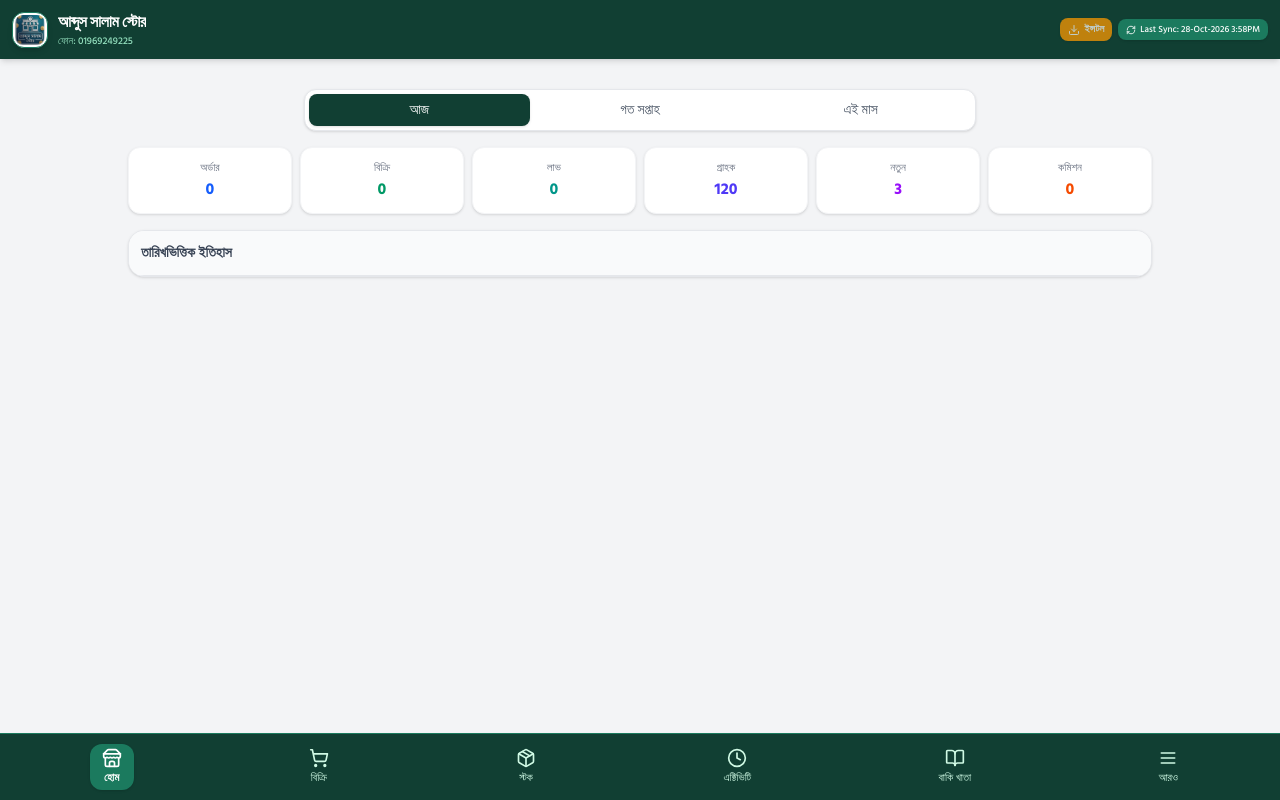
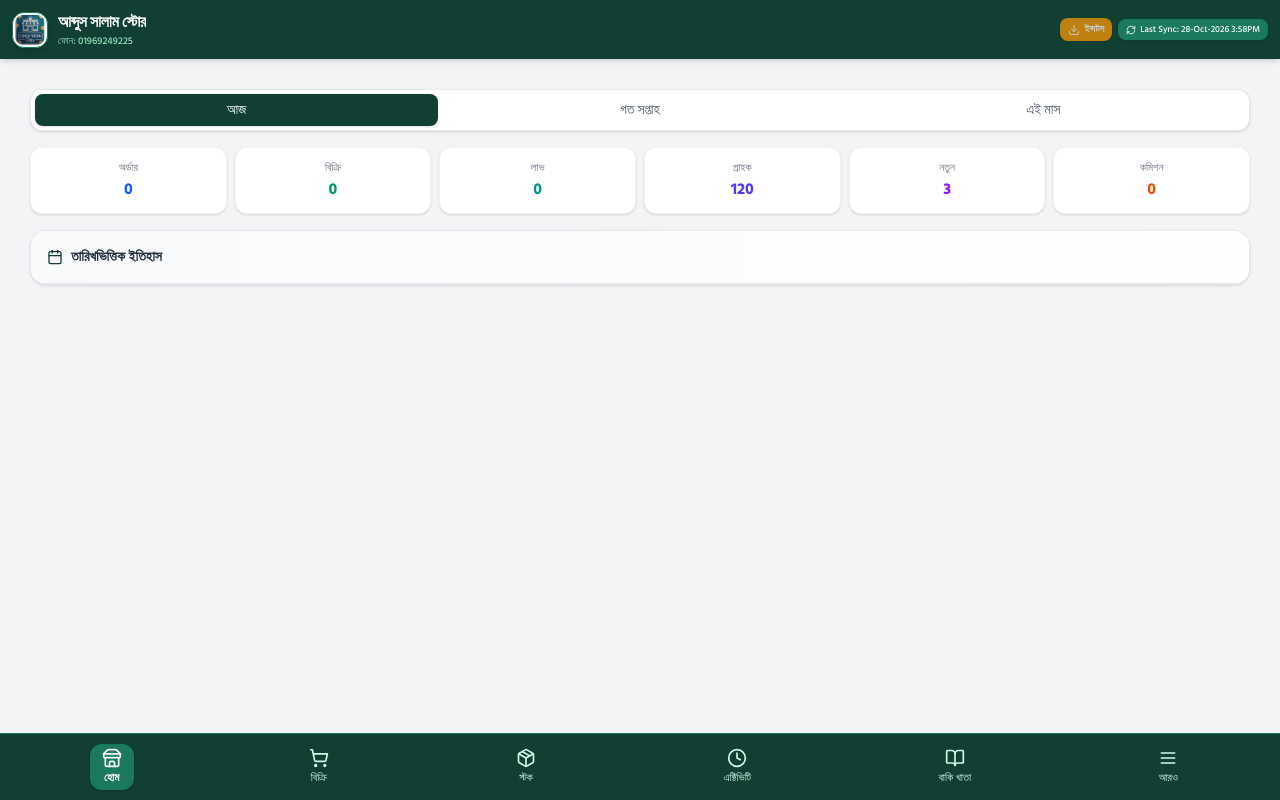
Before and after one commit to Abujar287/abdus_salam_store, a React (Vite) app: page / in a window 1280 px wide. Built offline with nearby package versions, Linux system fonts and the light colour scheme.

Commit message:
refactor: improve dashboard layout responsiveness
Remove unnecessary max-width constraints on dashboard containers to improve layout flexibility and responsiveness.

```diff
--- a/src/App.tsx
+++ b/src/App.tsx
@@ -620,10 +620,10 @@ export default function App() {
 
           {/* ================= 1. HOME / DASHBOARD SCREEN ================= */}
           {currentTab === 'home' && (
-            <div className="p-4 space-y-4 animate-fadeIn w-full max-w-full">
+            <div className="p-4 space-y-4 animate-fadeIn w-full">
 
               {/* Timeframe selector tabs */}
-              <div className="flex bg-white rounded-xl p-1 shadow-sm border border-gray-200 text-sm font-medium w-full max-w-2xl mx-auto">
+              <div className="flex bg-white rounded-xl p-1 shadow-sm border border-gray-200 text-sm font-medium w-full">
                 <button
                   onClick={() => setTimeframe('today')}
                   className={`flex-1 py-1.5 rounded-lg transition text-center ${timeframe === 'today' ? 'bg-[#113F33] text-white shadow' : 'text-gray-600 hover:bg-gray-100'}`}
@@ -645,7 +645,7 @@ export default function App() {
               </div>
 
               {/* Compact Summary Cards */}
-              <div className="grid grid-cols-2 md:grid-cols-3 lg:grid-cols-6 gap-2 w-full max-w-5xl mx-auto">
+              <div className="grid grid-cols-2 md:grid-cols-3 lg:grid-cols-6 gap-2 w-full">
                 {[
                   { label: 'অর্ডার', val: totalOrdersCount, color: 'text-blue-600' },
                   { label: 'বিক্রি', val: totalSalesAmount.toLocaleString('en-IN'), color: 'text-emerald-600' },
@@ -662,19 +662,50 @@ export default function App() {
               </div>
 
               {/* Compact History List */}
-              <div className="bg-white rounded-2xl shadow-sm border border-gray-200 overflow-hidden w-full max-w-5xl mx-auto">
-                <div className="p-3 bg-gray-50 border-b border-gray-200 text-sm font-bold text-gray-700">তারিখভিত্তিক ইতিহাস</div>
+              <div className="bg-white rounded-2xl shadow-sm border border-gray-200 overflow-hidden w-full">
+                <div className="p-4 bg-gradient-to-r from-gray-50 to-white border-b border-gray-200 font-bold text-sm text-gray-800 flex items-center gap-2">
+                  <Calendar className="w-4 h-4 text-[#113F33]" />
+                  তারিখভিত্তিক ইতিহাস
+                </div>
                 <div className="divide-y divide-gray-100">
                   {dateHistoryList.slice(0, 10).map((record, index) => (
-                    <div key={index} className="p-3 flex items-center justify-between text-sm hover:bg-gray-50 transition">
+                    <div key={index} className="p-4 flex items-center justify-between text-sm hover:bg-gray-50 transition">
                       <span className="font-bold text-gray-800">{record.date}</span>
-                      <span className="text-emerald-700 font-medium">{record.totalSales}৳</span>
-                      <span className="text-teal-700 font-medium">{record.totalProfit}৳</span>
+                      <div className="flex gap-4 text-xs font-medium">
+                        <span className="text-emerald-700">বিক্রি: {record.totalSales}৳</span>
+                        <span className="text-teal-700">লাভ: {record.totalProfit}৳</span>
+                      </div>
                     </div>
                   ))}
                 </div>
               </div>
 
+            </div>
+          )}
+
+          {/* ================= 4. ACTIVITY SCREEN ================= */}
+          {currentTab === 'activity' && (
+            <div className="p-4 space-y-4 animate-fadeIn w-full">
+              <div className="bg-white p-4 rounded-2xl shadow-sm border border-gray-200 font-bold text-sm text-gray-800 flex items-center gap-2">
+                <Clock className="w-4 h-4 text-[#113F33]" />
+                সাম্প্রতিক কার্যক্রম (Recent Activity)
+              </div>
+              <div className="bg-white rounded-2xl shadow-sm border border-gray-200 overflow-hidden w-full">
+                <div className="divide-y divide-gray-100">
+                  {orders.slice(0, 20).map((order) => (
+                    <div key={order.id} className="p-4 flex justify-between items-start text-sm hover:bg-gray-50 transition">
+                      <div>
+                        <div className="font-bold text-gray-900">বিক্রি: {order.customerName}</div>
+                        <div className="text-xs text-gray-500">{order.date} • ইনভয়েস: {order.invoiceNo}</div>
+                      </div>
+                      <div className="font-bold text-emerald-700">{order.total}৳</div>
+                    </div>
+                  ))}
+                  {orders.length === 0 && (
+                    <div className="p-8 text-center text-gray-500 text-sm">কোনো সাম্প্রতিক কার্যক্রম নেই।</div>
+                  )}
+                </div>
+              </div>
             </div>
           )}
 
@@ -682,25 +713,7 @@ export default function App() {
           {currentTab === 'pos' && (
             <div className="p-4 space-y-4 animate-fadeIn w-full">
 
-              {/* POS Header */}
-              <div className="bg-white p-3.5 rounded-2xl shadow-sm border border-gray-200 flex items-center justify-between">
-                <div className="flex items-center gap-2">
-                  <span className="p-2 rounded-xl bg-[#1B7A5E]/10 text-[#1B7A5E]">
-                    <ShoppingCart className="w-5 h-5" />
-                  </span>
-                  <div>
-                    <h2 className="font-bold text-sm text-gray-900">নতুন বিক্রি</h2>
-                    <p className="text-[11px] text-gray-500">গ্রাহক সিলেক্ট করে পণ্য যোগ করুন</p>
-                  </div>
-                </div>
-                <button
-                  onClick={() => setIsCartModalOpen(true)}
-                  className="bg-[#1B7A5E] hover:bg-[#113F33] text-white font-bold text-xs px-3 py-1.5 rounded-xl shadow-sm flex items-center gap-1.5 transition border border-emerald-600"
-                >
-                  <ShoppingCart className="w-4 h-4 text-amber-300" />
-                  <span>কার্ট দেখুন ({cart.reduce((sum, i) => sum + i.quantity, 0)}) - {cartTotal.toLocaleString('en-IN')} ৳</span>
-                </button>
-              </div>
+
 
               {/* Customer Select Option */}
               <div className="bg-white p-3.5 rounded-2xl shadow-sm border border-gray-200">
```
Also changed, not shown: public/assets/aistudio/image_a829b5f3.png (added), public/assets/aistudio/image_cc3bb40d.png (added).
